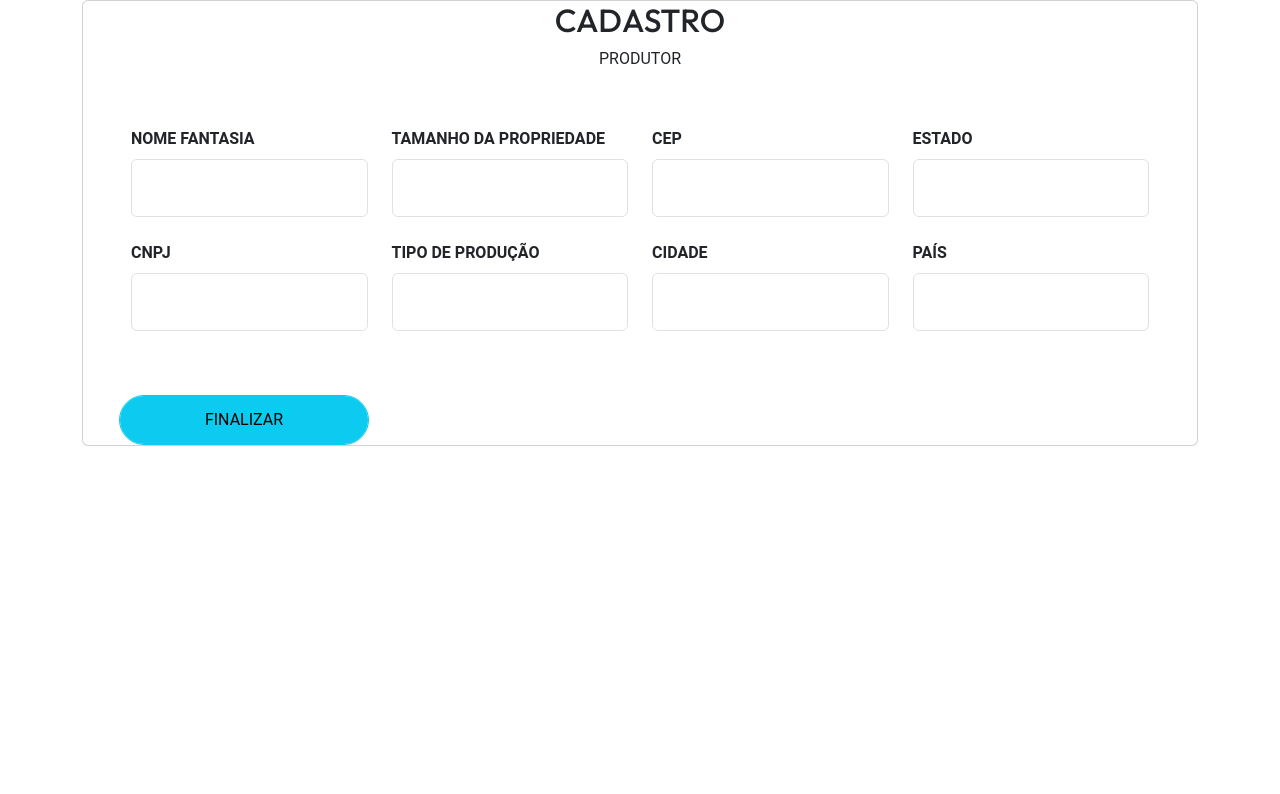
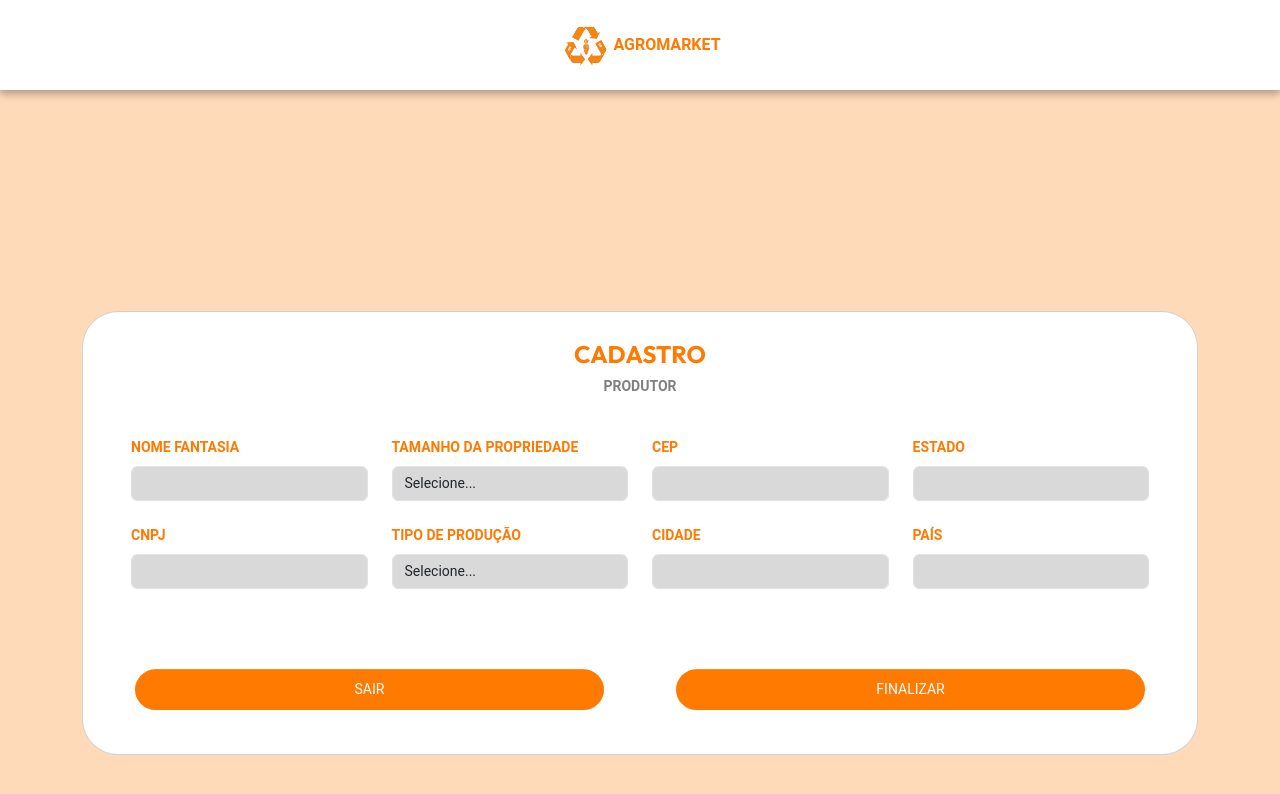
Before and after one commit to AnaClaraSM/Agromarket-sprint3, a React (Vite) app: page /cadastroProdutor2 in a window 1280 px wide. Shown: the top 794 px of the page. Built offline with nearby package versions, Linux system fonts and the light colour scheme.

Commit message:
cads Fixed

```diff
--- a/src/routes/CadastroProdutor1/index.jsx
+++ b/src/routes/CadastroProdutor1/index.jsx
@@ -68,69 +68,84 @@ function CadastroProdutor1() {
     };
 
     return (
+        <StyledCadastro>
+            <div className="cadastro">
+                <header className="d-flex justify-content-center">
+                    <img clasName="logo-img" src="public\assets\images\logo.png" alt="" />
+                    <div className="logo-text">AGROMARKET</div>
+                </header>
                 <div className="container d-flex justify-content-center align-items-center">
-      <div className="card px-5">
-        <h2 className="text-center container-login">CADASTRO</h2>
-        <p className="text-center containe-bg">PRODUTOR</p>
+                    {/*  px-5 */}
+                    <div className="card">
+
+                        <h2 className="text-center container-cadastro">CADASTRO</h2>
+                        <p className="text-center container-bg">PRODUTOR</p>
+
                         <form onSubmit={validarFormulario} className="form-group">
-          <div className="row pt-3">
+                            {/* pt-3 */}
+                            <div className="row">
                                 {/* Nome Completo */}
                                 <div className="col-3">
                                     <label className="form-label mt-4 fw-semibold">NOME COMPLETO</label>
-              <input type="text" className="form-control input-color p-3" name="nomeCompleto" value={formData.nomeCompleto} onChange={handleChange} />
+                                    <input type="text" className="form-control input-color" name="nomeCompleto" value={formData.nomeCompleto} onChange={handleChange} />
                                 </div>
 
                                 {/* CPF */}
                                 <div className="col-3">
                                     <label className="form-label mt-4 fw-semibold">CPF</label>
-              <input type="text" className="form-control input-color p-3" name="cpf" value={formData.cpf} onChange={handleChange} />
+                                    <input type="text" className="form-control input-color" name="cpf" value={formData.cpf} onChange={handleChange} />
                                 </div>
 
                                 {/* Email */}
                                 <div className="col-3">
                                     <label className="form-label mt-4 fw-semibold">EMAIL</label>
-              <input type="email" className="form-control input-color p-3" name="email" value={formData.email} onChange={handleChange} />
+                                    <input type="email" className="form-control input-color" name="email" value={formData.email} onChange={handleChange} />
                                 </div>
 
                                 {/* Senha */}
                                 <div className="col-3">
                                     <label className="form-label mt-4 fw-semibold">SENHA</label>
-              <input type="password" className="form-control input-color p-3" name="senha" value={formData.senha} onChange={handleChange} />
+                                    <input type="password" className="form-control input-color" name="senha" value={formData.senha} onChange={handleChange} />
                                 </div>
 
                                 {/* Data de Nascimento */}
                                 <div className="col-3">
                                     <label className="form-label mt-4 fw-semibold">DATA DE NASCIMENTO</label>
-              <input type="date" className="form-control input-color p-3" name="dataNascimento" value={formData.dataNascimento} onChange={handleChange} />
+                                    <input type="date" className="form-control input-color" name="dataNascimento" value={formData.dataNascimento} onChange={handleChange} />
                                 </div>
 
                                 {/* RG */}
                                 <div className="col-3">
                                     <label className="form-label mt-4 fw-semibold">RG</label>
-              <input type="text" className="form-control input-color p-3" name="rg" value={formData.rg} onChange={handleChange} />
+                                    <input type="text" className="form-control input-color" name="rg" value={formData.rg} onChange={handleChange} />
                                 </div>
 
                                 {/* Telefone */}
                                 <div className="col-3">
                                     <label className="form-label mt-4 fw-semibold">TELEFONE</label>
-              <input type="text" className="form-control input-color p-3" name="telefone" value={formData.telefone} onChange={handleChange} />
+                                    <input type="text" className="form-control input-color" name="telefone" value={formData.telefone} onChange={handleChange} />
                                 </div>
 
                                 {/* Confirmar Senha */}
                                 <div className="col-3">
                                     <label className="form-label mt-4 fw-semibold">CONFIRME A SENHA</label>
-              <input type="password" className="form-control input-color p-3" name="confirmarSenha" value={formData.confirmarSenha} onChange={handleChange} />
+                                    <input type="password" className="form-control input-color" name="confirmarSenha" value={formData.confirmarSenha} onChange={handleChange} />
                                 </div>
                             </div>
 
-          <div className="row pt-5">
-            <button type="submit" className="form-control btn btn-info mt-3" style={{ width: 250, height: 50, borderRadius: 40 }}>
+                            <div className="row mt-3 pt-5 d-flex justify-content-between">
+                                <button type="submit" className="form-control btn btn-info m-3 cadastro-btn col-6">
+                                    SAIR
+                                </button>
+                                <button type="submit" className="form-control btn btn-info m-3 cadastro-btn col-6">
                                     CONTINUAR
                                 </button>
                             </div>
                         </form>
                     </div>
                 </div>
+            </div>
+        </StyledCadastro>
     );
 }
 
--- a/src/routes/CadastroProdutor2/index.jsx
+++ b/src/routes/CadastroProdutor2/index.jsx
@@ -39,69 +39,98 @@ function CadastroProdutor2() {
     };
 
     return (
+        <StyledCadastro>
+            <div className="cadastro">
+                <header className="d-flex justify-content-center">
+                    <img clasName="logo-img" src="public\assets\images\logo.png" alt="" />
+                    <div className="logo-text">AGROMARKET</div>
+                </header>
                 <div className="container d-flex justify-content-center align-items-center">
-      <div className="card px-5">
-        <h2 className="text-center container-login">CADASTRO</h2>
-        <p className="text-center containe-bg">PRODUTOR</p>
+                    <div className="card">
+
+                        <h2 className="text-center container-cadastro">CADASTRO</h2>
+                        <p className="text-center container-bg">PRODUTOR</p>
+
                         <form onSubmit={validarFormulario} className="form-group">
-          <div className="row pt-3">
+                            <div className="row">
                                 {/* Nome Fantasia */}
                                 <div className="col-3">
                                     <label className="form-label mt-4 fw-semibold">NOME FANTASIA</label>
-              <input type="text" className="form-control input-color p-3" name="nomeFantasia" value={formData.nomeFantasia} onChange={handleChange} />
+                                    <input type="text" className="form-control input-color" name="nomeFantasia" value={formData.nomeFantasia} onChange={handleChange} />
                                 </div>
 
                                 {/* Tamanho da Propriedade */}
                                 <div className="col-3">
                                     <label className="form-label mt-4 fw-semibold">TAMANHO DA PROPRIEDADE</label>
-              <input type="text" className="form-control input-color p-3" name="tamanhoPropriedade" value={formData.tamanhoPropriedade} onChange={handleChange} />
+                                    <select className="form-control input-color" name="tamanhoPropriedade" value={formData.tamanhoPropriedade} onChange={handleChange}>
+                                        <option value="">Selecione...</option>
+                                        <option value="Pequena">Pequena (&lt; 10 hectares)</option>
+                                        <option value="Média">Média (10-50 hectares)</option>
+                                        <option value="Grande">Grande (&gt; 50 hectares)</option>
+                                    </select>
                                 </div>
 
                                 {/* CEP */}
                                 <div className="col-3">
                                     <label className="form-label mt-4 fw-semibold">CEP</label>
-              <input type="text" className="form-control input-color p-3" name="cep" value={formData.cep} onChange={handleChange} />
+                                    <input type="text" className="form-control input-color" name="cep" value={formData.cep} onChange={handleChange} />
                                 </div>
 
                                 {/* Estado */}
                                 <div className="col-3">
                                     <label className="form-label mt-4 fw-semibold">ESTADO</label>
-              <input type="text" className="form-control input-color p-3" name="estado" value={formData.estado} onChange={handleChange} />
+                                    <input type="text" className="form-control input-color" name="estado" value={formData.estado} onChange={handleChange} />
                                 </div>
 
                                 {/* CNPJ */}
                                 <div className="col-3">
                                     <label className="form-label mt-4 fw-semibold">CNPJ</label>
-              <input type="text" className="form-control input-color p-3" name="cnpj" value={formData.cnpj} onChange={handleChange} />
+                                    <input type="text" className="form-control input-color" name="cnpj" value={formData.cnpj} onChange={handleChange} />
                                 </div>
 
                                 {/* Tipo de Produção */}
                                 <div className="col-3">
                                     <label className="form-label mt-4 fw-semibold">TIPO DE PRODUÇÃO</label>
-              <input type="text" className="form-control input-color p-3" name="tipoProducao" value={formData.tipoProducao} onChange={handleChange} />
+                                    <select className="form-control input-color" name="tipoProducao" value={formData.tipoProducao} onChange={handleChange}>
+                                        <option value="">Selecione...</option>
+                                        <option value="Agricultura">Agricultura</option>
+                                        <option value="Pecuária">Pecuária</option>
+                                        <option value="Agricultura Orgânica">Agricultura Orgânica</option>
+                                        <option value="Produção Agroflorestal">Produção Agroflorestal</option>
+                                        <option value="Apicultura">Apicultura</option>
+                                        <option value="Aquicultura">Aquicultura</option>
+                                        <option value="Hortifrúti">Hortifrúti</option>
+                                        <option value="Avicultura">Avicultura</option>
+                                        <option value="Grãos">Grãos</option>
+                                    </select>
                                 </div>
 
                                 {/* Cidade */}
                                 <div className="col-3">
                                     <label className="form-label mt-4 fw-semibold">CIDADE</label>
-              <input type="text" className="form-control input-color p-3" name="cidade" value={formData.cidade} onChange={handleChange} />
+                                    <input type="text" className="form-control input-color" name="cidade" value={formData.cidade} onChange={handleChange} />
                                 </div>
 
                                 {/* País */}
                                 <div className="col-3">
                                     <label className="form-label mt-4 fw-semibold">PAÍS</label>
-              <input type="text" className="form-control input-color p-3" name="pais" value={formData.pais} onChange={handleChange} />
+                                    <input type="text" className="form-control input-color" name="pais" value={formData.pais} onChange={handleChange} />
                                 </div>
                             </div>
 
-          <div className="row pt-5">
-            <button type="submit" className="form-control btn btn-info mt-3" style={{ width: 250, height: 50, borderRadius: 40 }}>
+                            <div className="row mt-3 pt-5 d-flex justify-content-between">
+                                <button type="submit" className="form-control btn btn-info m-3 cadastro-btn col-6">
+                                    SAIR
+                                </button>
+                                <button type="submit" className="form-control btn btn-info m-3 cadastro-btn col-6">
                                     FINALIZAR
                                 </button>
                             </div>
                         </form>
                     </div>
                 </div>
+            </div>
+        </StyledCadastro>
     );
 }
 
--- a/src/styled.js
+++ b/src/styled.js
@@ -1006,7 +1006,7 @@ export const StyledCadastro = styled.div`
     label {
         font-size: 14px;
     }
-    input {
+    input, select, option {
         font-size: 14px;
     }
 
@@ -1018,7 +1018,7 @@ export const StyledCadastro = styled.div`
     }
     .cadastro-btn {
         font-size: 14px;
-        width: 40%;
+        width: 45%;
         padding: 10px 20px;
     }
 
```
Lines whose indentation alone changed are shown as unchanged.
